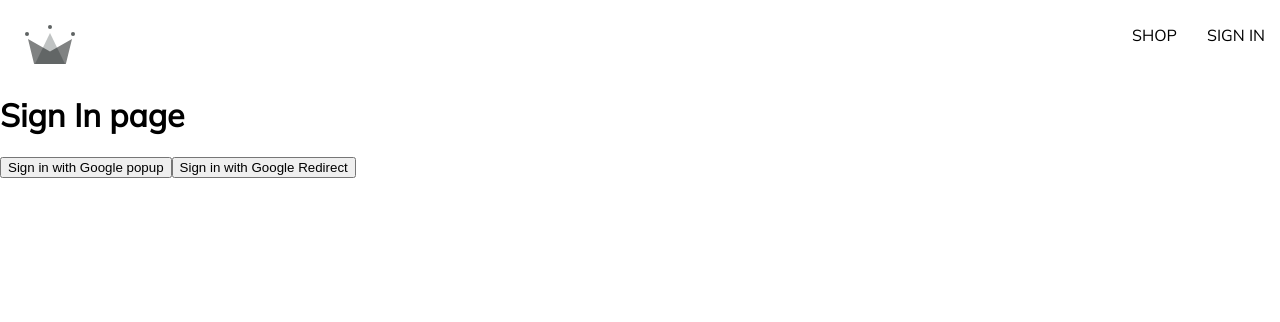
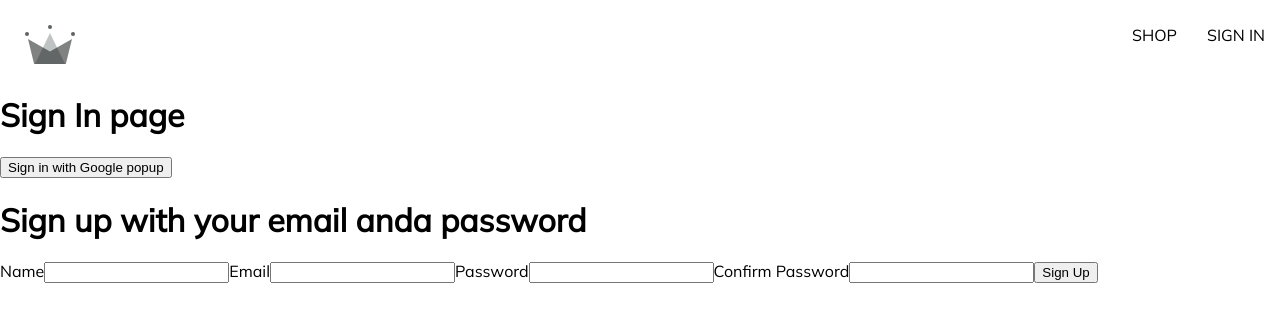
Before and after one commit to jcmestti/react-ecommerce, a React (Create React App) app: page /sign-in in a window 1280 px wide. Shown: the top 322 px of the page. Built offline with nearby package versions, Linux system fonts and the light colour scheme.

Commit message:
buidilng sign up form

```diff
--- /dev/null
+++ b/src/components/sign-up-form/sign-up-form.component.jsx
@@ -0,0 +1,43 @@
+import { useState } from 'react';
+
+const defaultFormFields = {
+    displayName: '',
+    email: '',
+    password: '',
+    confirmPassword: ''
+}
+
+const SignUpForm = () => {
+
+    const [formFields, setFormFields] = useState(defaultFormFields);
+    const {displayName, email, password, confirmPassword} = formFields;
+
+    const handleChange = (event) => {
+        const { name, value } = event.target;
+        setFormFields({ ...formFields, [name]: value });
+    }
+
+    return (
+        <div>
+            <h1>Sign up with your email anda password</h1>
+            <form onSubmit={() => {}}>
+                <label>Name</label>
+                <input type='text' required onChange={handleChange} name='displayName' value={displayName}/>
+
+                <label>Email</label>
+                <input type='email' required onChange={handleChange} name='email' value={email}/>
+
+                <label>Password</label>
+                <input type='password' required onChange={handleChange} name='password' value={password}/>
+
+                <label>Confirm Password</label>
+                <input type='password' required onChange={handleChange} name='confirmPassword' value={confirmPassword}/>
+
+                <button type='submit'>Sign Up</button>
+            </form>
+        </div>
+    )
+
+}
+
+export default SignUpForm;
--- a/src/routes/sign-in/sign-in.component.jsx
+++ b/src/routes/sign-in/sign-in.component.jsx
@@ -1,5 +1,6 @@
 import { useEffect } from 'react';
 import { getRedirectResult } from 'firebase/auth';
+import SignUpForm from '../../components/sign-up-form/sign-up-form.component';
 
 import {
     auth,
@@ -10,7 +11,7 @@ import {
 
 const SignIn = () => {
 
-    useEffect(() => {
+    /* useEffect(() => {
         (
             async () => {
                 const response = await getRedirectResult(auth);
@@ -19,7 +20,7 @@ const SignIn = () => {
                 }
             }
         )()
-    }, []);
+    }, []); */
 
     const logGoogleUser = async () => {
         const { user } = await signInWithGooglePopup();
@@ -30,7 +31,8 @@ const SignIn = () => {
         <div>
             <h1> Sign In page</h1>
             <button onClick={logGoogleUser}> Sign in with Google popup</button>
-            <button onClick={signInWithGoogleRedirect}> Sign in with Google Redirect</button>
+            <SignUpForm />
+            {/* <button onClick={signInWithGoogleRedirect}> Sign in with Google Redirect</button> */}
         </div>
     )
 }
--- a/src/utils/firebase/firebase.utils.js
+++ b/src/utils/firebase/firebase.utils.js
@@ -29,17 +29,20 @@ googleProvider.setCustomParameters({
 });
 
 export const auth = getAuth();
-console.log(auth);
+
 export const signInWithGooglePopup = () => signInWithPopup(auth, googleProvider);
 export const signInWithGoogleRedirect = () => signInWithRedirect(auth, googleProvider);
 
-export const db = getFirestore();
+export const db = getFirestore(firebaseApp);
 
 export const createUserDocumentFromAuth = async (userAuth) => {
+
     const userDocRef =  doc(db, 'users', userAuth.uid);
-
+    console.log('userDocRef:');
+    console.log(userDocRef);
     const userSnapshot = await getDoc(userDocRef);
-
+    console.log('userSnapshot:');
+    console.log(userSnapshot);
     if(!userSnapshot.exists()) {
         const { displayName, email } = userAuth;
         const createdAt = new Date();
```
